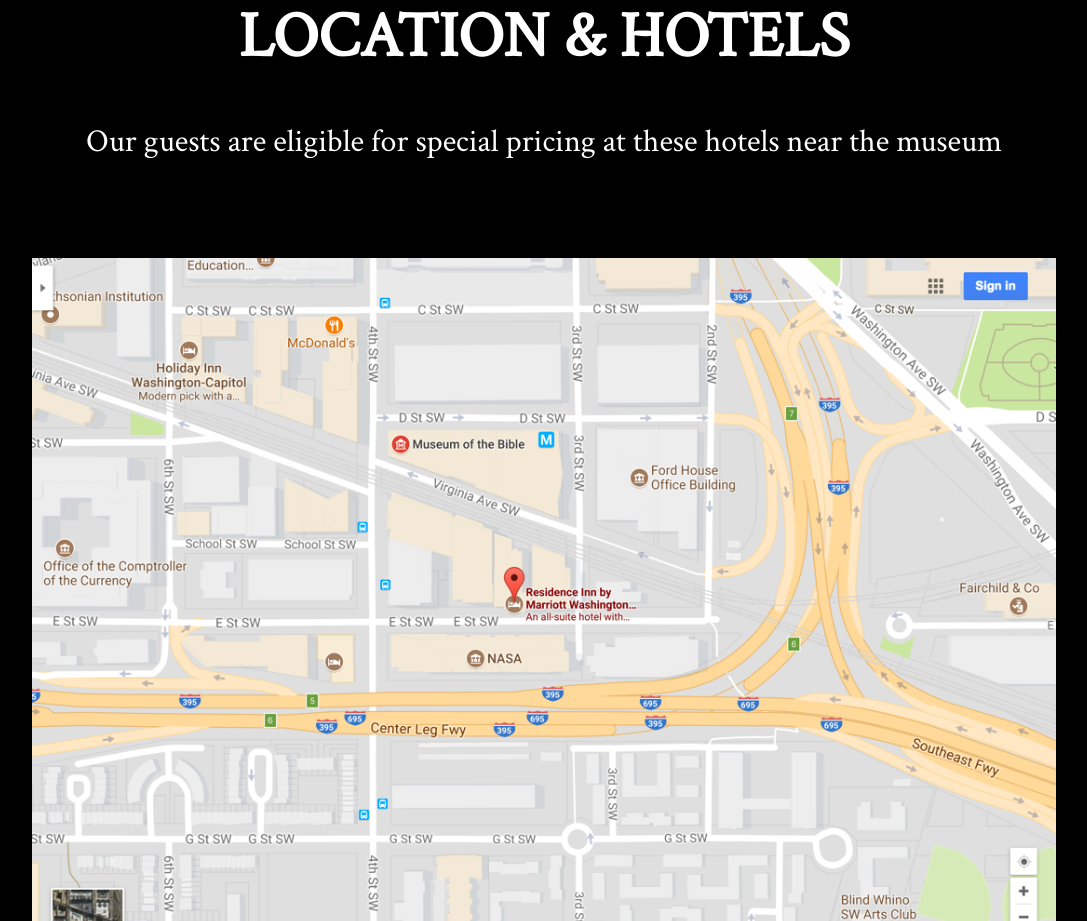
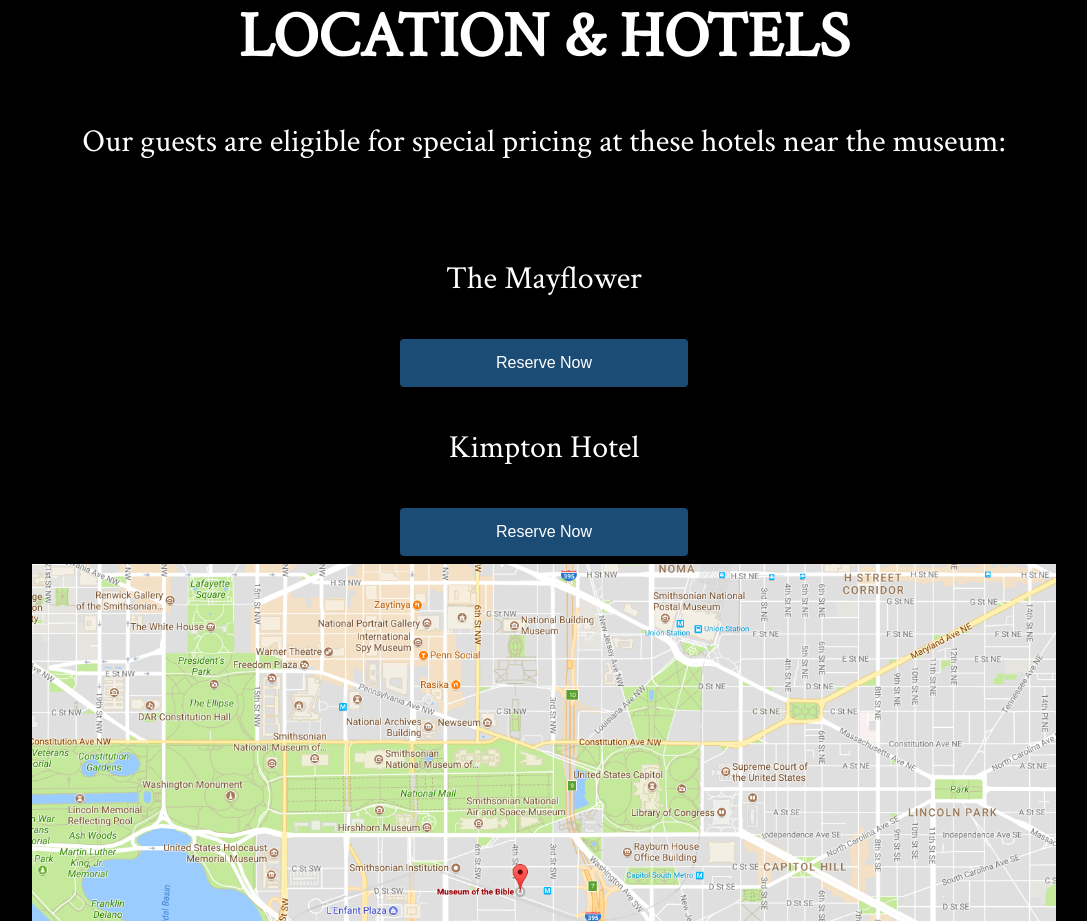
Before and after one commit to jonathanjwatson/stork-ball, a React (Create React App) app in the folder client/: page / in a window 1280 px wide. Shown: the part 5500-6421 px from the top of the page, without its empty margins (96-1183 px from the left). Built offline with nearby package versions, Linux system fonts and the light colour scheme.

Commit message:
Added hotel info and images

```diff
--- a/client/src/components/PodEight.jsx
+++ b/client/src/components/PodEight.jsx
@@ -12,7 +12,14 @@
                 <div className="pod-eight-splash-image">
                 <div className="text-area-three">
                 <h1>LOCATION & HOTELS</h1>
-                <p>Our guests are eligible for special pricing at these hotels near the museum</p>
+                <p>Our guests are eligible for special pricing at these hotels near the museum:</p>
+                </div>
+                <div>
+                    <p>The Mayflower</p>
+                    <a href="https://aws.passkey.com/event/49361100/owner/1261/home"><button className="RSVP-primary-button">
+                    Reserve Now</button></a>
+                    <p>Kimpton Hotel</p>
+                    <a href="https://gc.synxis.com/rez.aspx?Hotel=26732&Chain=10179&arrive=1/18/2018&depart=1/20/2018&adult=1&child=0&group=11420108031"><button className="RSVP-primary-button">Reserve Now</button></a>
                 </div>
                 <img className="map-image" src={googleMap} />
                 <div>
--- a/client/src/components/PodSeven.jsx
+++ b/client/src/components/PodSeven.jsx
@@ -13,7 +13,7 @@
 				phone: '',
 				dinnerChoice: 'Chicken',
 				guest: {
-					guestFullName: '',
+					guestFullName: null,
 					guestDinnerChoice: 'Chicken'
 				}
 			},
@@ -55,8 +55,17 @@
 	}
 
     render() {
+
+		if (this.state.submittedForm) {
+			return (
+				<div className="pod-seven-splash-image">
+					<h4>Thank you for submitting your response! We'll be in touch shortly.</h4>
+				</div>
+			)
+		} else {
+
+
         return (
-
 			<div>
 				<div className="pod-seven-splash-image">
 					<div className="text-area-three">
@@ -120,7 +129,6 @@
 								{ this.state.addGuest ? null : <div><button onClick={this._handleSubmit} className="RSVP-primary-button">Submit Your Information</button></div> }
 								{ this.state.addGuest ? <div>
                 <h4>TELL US ABOUT YOUR GUEST</h4>
-							<p>Optional</p>
 							<br />
                                 <label htmlFor="guestFullName">Guest Name</label>
                                 <br />
@@ -151,6 +159,7 @@
 				</div>
 			</div>
 		);
+	}
     }
 }
 
--- a/client/src/index.css
+++ b/client/src/index.css
@@ -309,6 +309,19 @@
   position:relative;
   padding-top:3em;
 }
+.pod-eight-splash-image button {
+    padding: 15px 32px;
+    text-align: center;
+    text-decoration: none;
+    display: inline-block;
+    font-size: 16px;
+    border-radius:4px;
+    width:18em;
+    background-color: #1b4c75;
+    color: white;
+    border: none;
+    margin: .5em;
+}
 .map-image{
   width:80%;
 }
```
Also changed, not shown: client/src/images/Google-Map.png.
